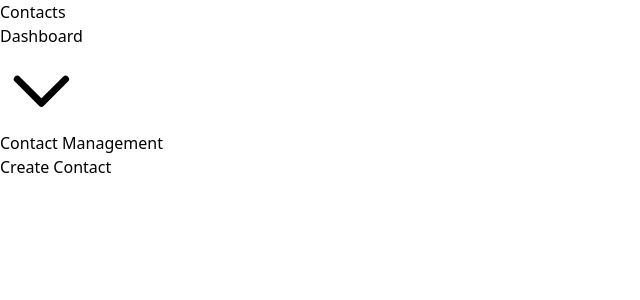
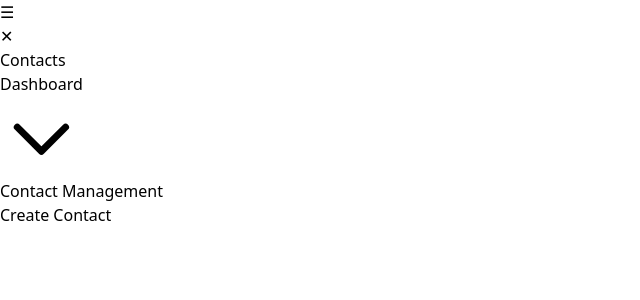
Before and after one commit to shakilshegu/Taiy-.AI, a React (Vite) app in the folder contact-management-app/: page / in a window 1280 px wide. Shown: the top 300 px of the page, without its empty margins (0-640 px from the left). Built offline with nearby package versions, Linux system fonts and the light colour scheme.

Commit message:
Fix all problems and update styles

```diff
--- a/contact-management-app/src/components/Dashboard.tsx
+++ b/contact-management-app/src/components/Dashboard.tsx
@@ -11,7 +11,7 @@ const Dashboard: React.FC = () => {
       {section === 'country-cases' && <MapView />}
       {section === 'over-time' && (
         <div>
-          <h2 className="text-2xl font-bold mb-4">COVID-19 Cases Over Time</h2>
+          <h2 className="text-2xl font-bold mb-4 text-center">COVID-19 Cases Over Time</h2>
           <LineChart />
         </div>
       )}
--- a/contact-management-app/src/components/LineChart.tsx
+++ b/contact-management-app/src/components/LineChart.tsx
@@ -2,9 +2,9 @@ import { useQuery } from "@tanstack/react-query";
 import axios from "axios";
 import { HistoricalData } from "../types/historicalData";
 import { Line } from "react-chartjs-2";
-import { Chart as ChartJS, CategoryScale, LinearScale, PointElement, LineElement, Title, Tooltip, Legend,TooltipItem,ChartOptions   } from 'chart.js';
+import { Chart as ChartJS, CategoryScale, LinearScale, PointElement, LineElement, Title, Tooltip, Legend, TooltipItem, ChartOptions } from 'chart.js';
 
-ChartJS.register(CategoryScale, LinearScale, PointElement, LineElement, Title, Tooltip, Legend );
+ChartJS.register(CategoryScale, LinearScale, PointElement, LineElement, Title, Tooltip, Legend);
 
 //* Fetch historical data from API
 const fetchHistoricalData = async (): Promise<HistoricalData> => {
@@ -54,11 +54,11 @@ const LineChart: React.FC = () => {
     ],
   };
 
-  const options = {
+  const options: ChartOptions<'line'> = {
     responsive: true,
     plugins: {
       legend: {
-        position: 'top' as const,
+        position: 'top',
       },
       tooltip: {
         callbacks: {
@@ -78,22 +78,16 @@ const LineChart: React.FC = () => {
       },
       y: {
         title: { display: true, text: 'Number of Cases' },
-        ticks: {
-          callback: function (value: number) {
-            return value.toLocaleString();
-          },
-        },
       },
     },
   };
 
   return (
     <div className="w-full p-4 bg-white rounded-lg shadow-md">
-      <h2 className="text-2xl font-bold mb-4 text-center">COVID-19 Cases Over Time</h2>
-      <div className="h-[400px] md:h-[500px] lg:h-[600px]">
+      <div className="h-[400px] md:h-[500px] lg:h-[550px]">
         <Line data={chartData} options={options} />
       </div>
     </div>
   )
 }
-export default LineChart
+export default LineChart;
--- a/contact-management-app/src/components/MapView.tsx
+++ b/contact-management-app/src/components/MapView.tsx
@@ -34,8 +34,8 @@ const MapView: React.FC = () => {
   return (
     <div className="w-full h-full">
       <h2 className="text-2xl font-bold mb-4 text-center">COVID-19 Cases by Country</h2>
-      <div className="w-full h-[calc(100vh-100px)]">
-        <MapContainer center={[20, 0]} zoom={2} style={{ height: '100%', width: '100%' }}>
+      <div className="z-1 w-full h-[calc(100vh-100px)]">
+        <MapContainer center={[20, 0]} zoom={2} style={{ height: '100%', width: '100%', zIndex: 1 }}>
           <TileLayer
             attribution='&copy; <a href="https://www.openstreetmap.org/copyright">OpenStreetMap</a> contributors'
             url="https://{s}.tile.openstreetmap.org/{z}/{x}/{y}.png"
--- a/contact-management-app/src/components/Sidebar.tsx
+++ b/contact-management-app/src/components/Sidebar.tsx
@@ -4,53 +4,85 @@ import { Link } from 'react-router-dom';
 
 const Sidebar: React.FC = () => {
   const [isDropdownOpen, setIsDropdownOpen] = useState(false);
+  const [isSidebarOpen, setIsSidebarOpen] = useState(false);
 
   const toggleDropdown = () => {
     setIsDropdownOpen(!isDropdownOpen);
   };
 
+  const toggleSidebar = () => {
+    setIsSidebarOpen(!isSidebarOpen);
+  };
 
   return (
-    <div className="w-64 h-screen bg-gray-800 text-white p-4 overflow-y-auto md:relative fixed md:top-0 md:left-0 top-0 left-0 bottom-0">
-      <ul>
-        <li className="mb-4">
+    <>
+      <button
+        onClick={toggleSidebar}
+        className="md:hidden fixed top-2 left-2 z-50 text-white bg-gray-600 hover:bg-gray-700 focus:outline-none focus:ring-2 focus:ring-gray-500 focus:ring-opacity-50 p-3 rounded-full shadow-lg transition-transform transform active:scale-90"
+      >
+        ☰
+      </button>
+
+
+      {/* Sidebar */}
+      <div
+        className={`md:relative h-screen  fixed top-0 left-0 bottom-0 w-64 bg-gray-800 text-white p-6 md:p-4 overflow-y-auto transform ${isSidebarOpen ? 'translate-x-0' : '-translate-x-full'
+          } transition-transform duration-300 ease-in-out md:translate-x-0 z-40`}
+      >
+        <button
+          onClick={toggleSidebar}
+          className="md:hidden text-right w-full text-white mb-4"
+        >
+          ✕
+        </button>
+        <ul className="space-y-4">
+          <li>
             <Link
               to="/"
               className="flex items-center p-2 rounded-md hover:bg-gray-700 transition duration-200 ease-in-out"
+              onClick={toggleSidebar}
             >
               Contacts
             </Link>
           </li>
-        <li className="mb-4">
+          <li>
             <button
               onClick={toggleDropdown}
               className="w-full text-left flex items-center p-2 rounded-md hover:bg-gray-700 transition duration-200 ease-in-out focus:outline-none"
             >
               <span className="flex-1">Dashboard</span>
               <svg
-              className={`w-5 h-5 transition-transform duration-200 ease-in-out ${isDropdownOpen ? 'rotate-180' : ''}`}
+                className={`w-5 h-5 transition-transform duration-200 ease-in-out ${isDropdownOpen ? 'rotate-180' : ''
+                  }`}
                 fill="none"
                 stroke="currentColor"
                 viewBox="0 0 24 24"
                 xmlns="http://www.w3.org/2000/svg"
               >
-              <path strokeLinecap="round" strokeLinejoin="round" strokeWidth="2" d="M19 9l-7 7-7-7"></path>
+                <path
+                  strokeLinecap="round"
+                  strokeLinejoin="round"
+                  strokeWidth="2"
+                  d="M19 9l-7 7-7-7"
+                ></path>
               </svg>
             </button>
             {isDropdownOpen && (
-            <ul className="pl-4 mt-2 bg-gray-700 rounded-md">
-              <li className="mb-2">
+              <ul className="pl-4 mt-2 space-y-2 bg-gray-700 rounded-md">
+                <li>
                   <Link
                     to="/dashboard/world-total"
                     className="block p-2 rounded-md hover:bg-gray-600 transition duration-200 ease-in-out"
+                    onClick={toggleSidebar}
                   >
                     COVID-19 World Total Count
                   </Link>
                 </li>
-              <li className="mb-2">
+                <li>
                   <Link
                     to="/dashboard/country-cases"
                     className="block p-2 rounded-md hover:bg-gray-600 transition duration-200 ease-in-out"
+                    onClick={toggleSidebar}
                   >
                     COVID-19 Cases by Country
                   </Link>
@@ -59,6 +91,7 @@ const Sidebar: React.FC = () => {
                   <Link
                     to="/dashboard/over-time"
                     className="block p-2 rounded-md hover:bg-gray-600 transition duration-200 ease-in-out"
+                    onClick={toggleSidebar}
                   >
                     COVID-19 Cases Over Time
                   </Link>
@@ -68,6 +101,15 @@ const Sidebar: React.FC = () => {
           </li>
         </ul>
       </div>
+
+      {/* Overlay when sidebar is open on mobile */}
+      {isSidebarOpen && (
+        <div
+          className="fixed inset-0 bg-black opacity-50 z-30 md:hidden"
+          onClick={toggleSidebar}
+        ></div>
+      )}
+    </>
   );
 };
 
--- a/contact-management-app/src/components/Table.tsx
+++ b/contact-management-app/src/components/Table.tsx
@@ -20,7 +20,7 @@ const Table: React.FC = () => {
 
   return (
     <div className="overflow-x-auto">
-      <h2 className="text-2xl font-bold mb-4">World Total Cases</h2>
+      <h2 className="text-2xl font-bold mb-4 text-center">World Total Cases</h2>
       <table className="min-w-full bg-white border border-gray-200 divide-y divide-gray-300">
         <thead className="bg-gray-100">
           <tr>
```
Lines whose indentation alone changed are shown as unchanged.
